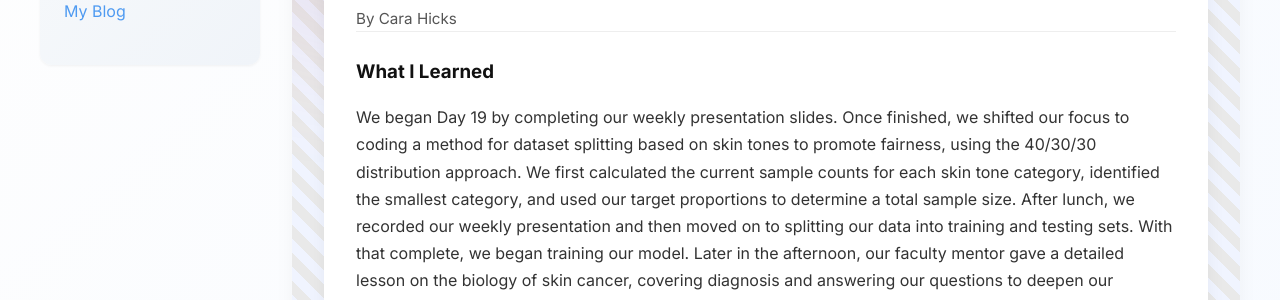
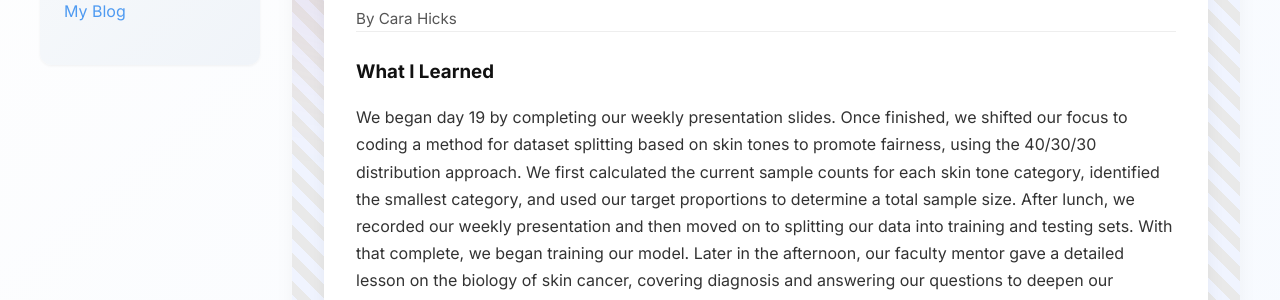
Before and after one commit to 4Carah/4Carah.github.io, a Jekyll site: the page built from _posts/2025-06-20-day-19.md, in a window 1280 px wide. Shown: the part 270-570 px from the top of the page. Built offline with Jekyll 4.4.1, drawn with Linux system fonts in a browser that asks for light colours; some of the changed text lies outside the part shown.

Commit message:
Update 2025-06-20-day-19.md

```diff
--- a/_posts/2025-06-20-day-19.md
+++ b/_posts/2025-06-20-day-19.md
@@ -7,7 +7,7 @@ permalink: /day19.html
 tags: ["GitHub", "Datasets", "Skin Tone","Keras", "AI Model"]
 
 what_i_learned: |
-    We began Day 19 by completing our weekly presentation slides. Once finished, we shifted our focus to coding a method for dataset splitting based on skin tones to promote fairness, using the 40/30/30 distribution approach. We first calculated the current sample counts for each skin tone category, identified the smallest category, and used our target proportions to determine a total sample size. After lunch, we recorded our weekly presentation and then moved on to splitting our data into training and testing sets. With that complete, we began training our model. Later in the afternoon, our faculty mentor gave a detailed lesson on the biology of skin cancer, covering diagnosis and answering our questions to deepen our understanding. As always, we ended the day with our daily blog post.
+    We began day 19 by completing our weekly presentation slides. Once finished, we shifted our focus to coding a method for dataset splitting based on skin tones to promote fairness, using the 40/30/30 distribution approach. We first calculated the current sample counts for each skin tone category, identified the smallest category, and used our target proportions to determine a total sample size. After lunch, we recorded our weekly presentation and then moved on to splitting our data into training and testing sets. With that complete, we began training our model. Later in the afternoon, our faculty mentor gave a detailed lesson on the biology of skin cancer, covering diagnosis and answering our questions to deepen our understanding. As always, we ended the day with our daily blog post.
 
 blockers: |
     My blocker today was getting the model training started in Keras. We had the correct structure and a good understanding of the workflow, but something critical is still missing in the code that we haven’t been able to pinpoint yet.
```
